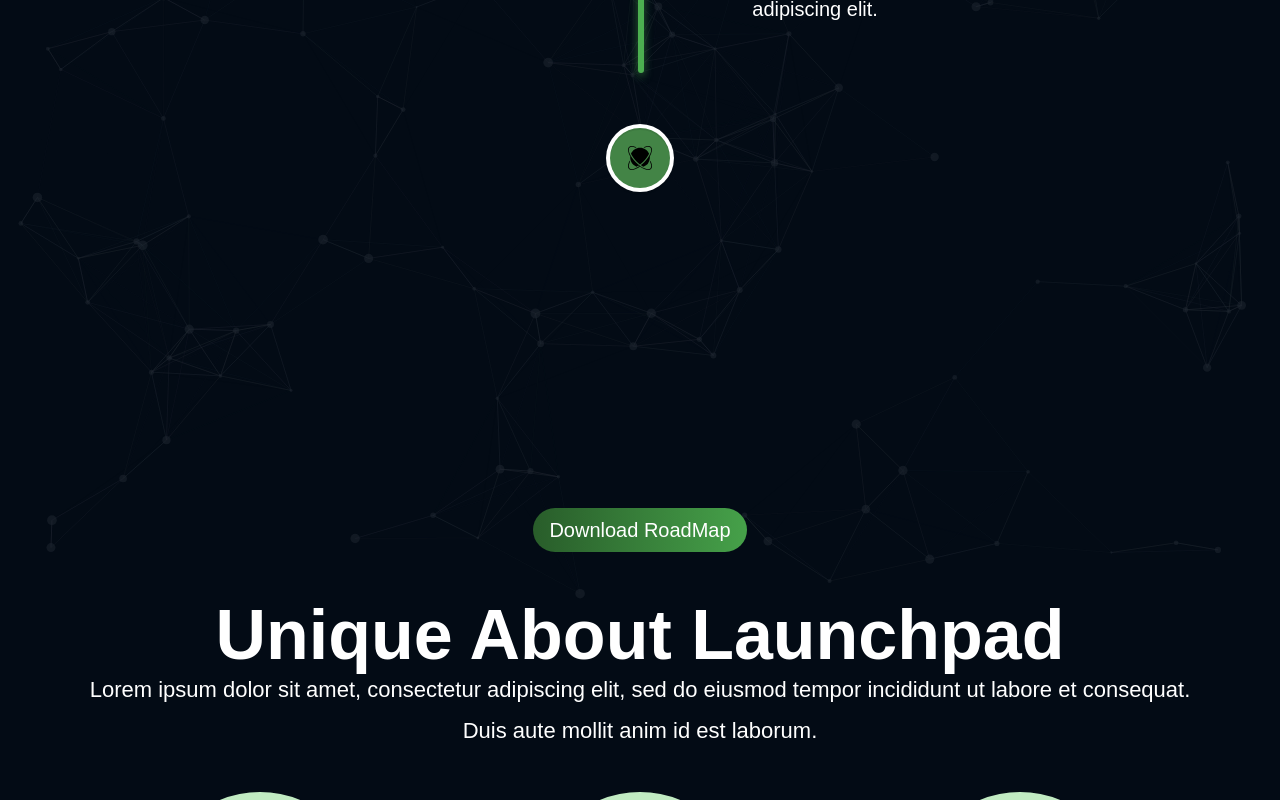
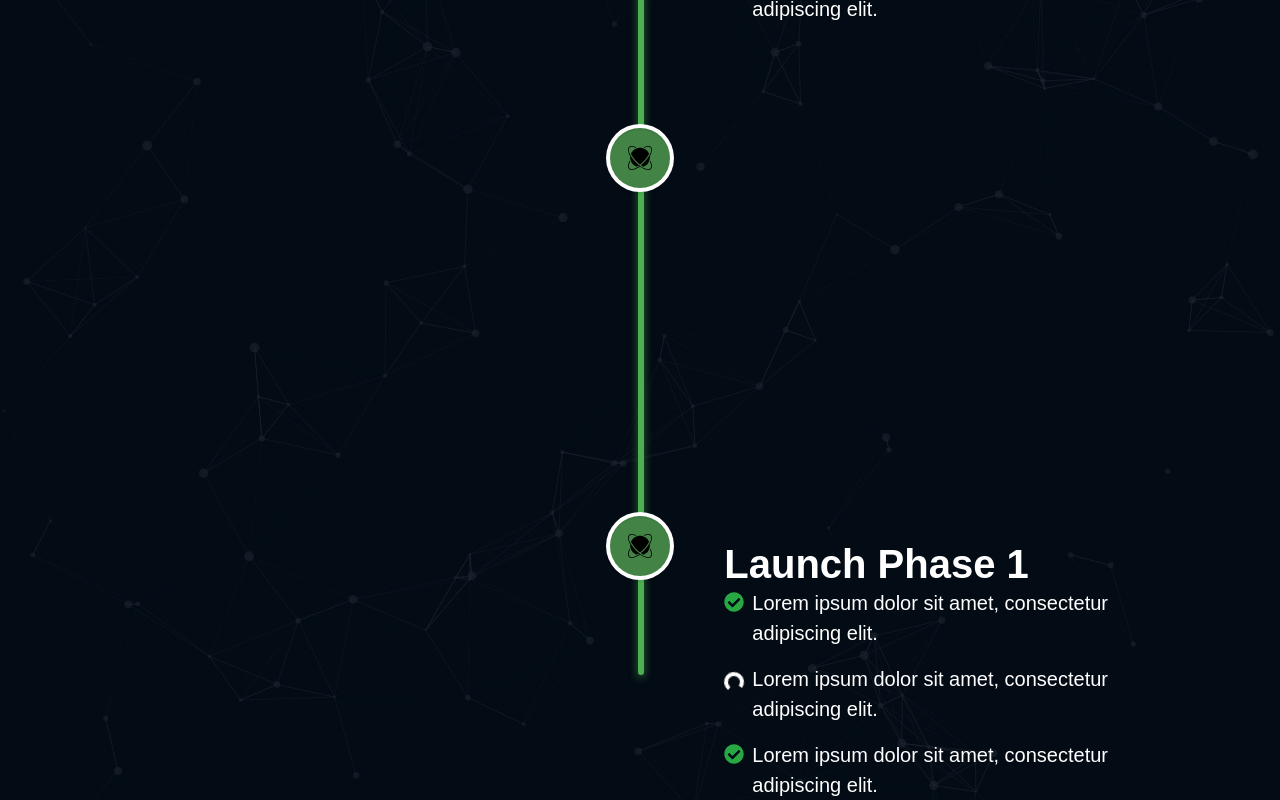
Before and after one commit to umershehzad1/unilabs_frontend, a Next.js app: page / in a window 1280 px wide. Shown: the part 3780-4580 px from the top of the page. Built offline with nearby package versions, Linux system fonts and the light colour scheme; a web font is replaced by a local one.

Commit message:
Particle js

```diff
--- a/src/components/Home/RoadMaps.jsx
+++ b/src/components/Home/RoadMaps.jsx
@@ -37,10 +37,19 @@ const roadmapData = [
         ],
         icon: <SiReactos className='text-black' />
     },
+    {
+        title: 'Launch Phase 1',
+        items: [
+            { text: 'Lorem ipsum dolor sit amet, consectetur adipiscing elit.', completed: true },
+            { text: 'Lorem ipsum dolor sit amet, consectetur adipiscing elit.', completed: false },
+            { text: 'Lorem ipsum dolor sit amet, consectetur adipiscing elit.', completed: true }
+        ],
+        icon: <SiReactos className='text-black' />
+    },
+    // ... rest of the data
 ];
 
 const RoadMaps = () => {
-    const [scrollHeight, setScrollHeight] = useState(10);
     const sectionRef = useRef(null);
 
     const particlesInit = async (main) => {
@@ -78,7 +87,7 @@ const RoadMaps = () => {
                 enable: true,
                 outModes: { default: "bounce" },
                 random: false,
-                speed: 0.1,
+                speed: 0.3,
                 straight: false,
             },
             number: { density: { enable: true, area: 800 }, value: 100 },
@@ -88,8 +97,6 @@ const RoadMaps = () => {
         },
         detectRetina: true,
     };
-
-
 
     const handleScroll = () => {
         if (sectionRef.current) {
@@ -101,7 +108,7 @@ const RoadMaps = () => {
 
             if (scrollPosition >= 0 && scrollPosition <= maxScroll) {
                 const newHeight = Math.min(100, (scrollPosition / maxScroll) * 100);
-                setScrollHeight(newHeight);
+                document.documentElement.style.setProperty('--timeline-height', `${newHeight}%`);
             }
         }
     };
@@ -118,7 +125,7 @@ const RoadMaps = () => {
             <style>
                 {`
                     .vertical-timeline::before {
-                        height: ${scrollHeight}% !important;
+                        height: var(--timeline-height, 10%) !important;
                     }
                 `}
             </style>
```
